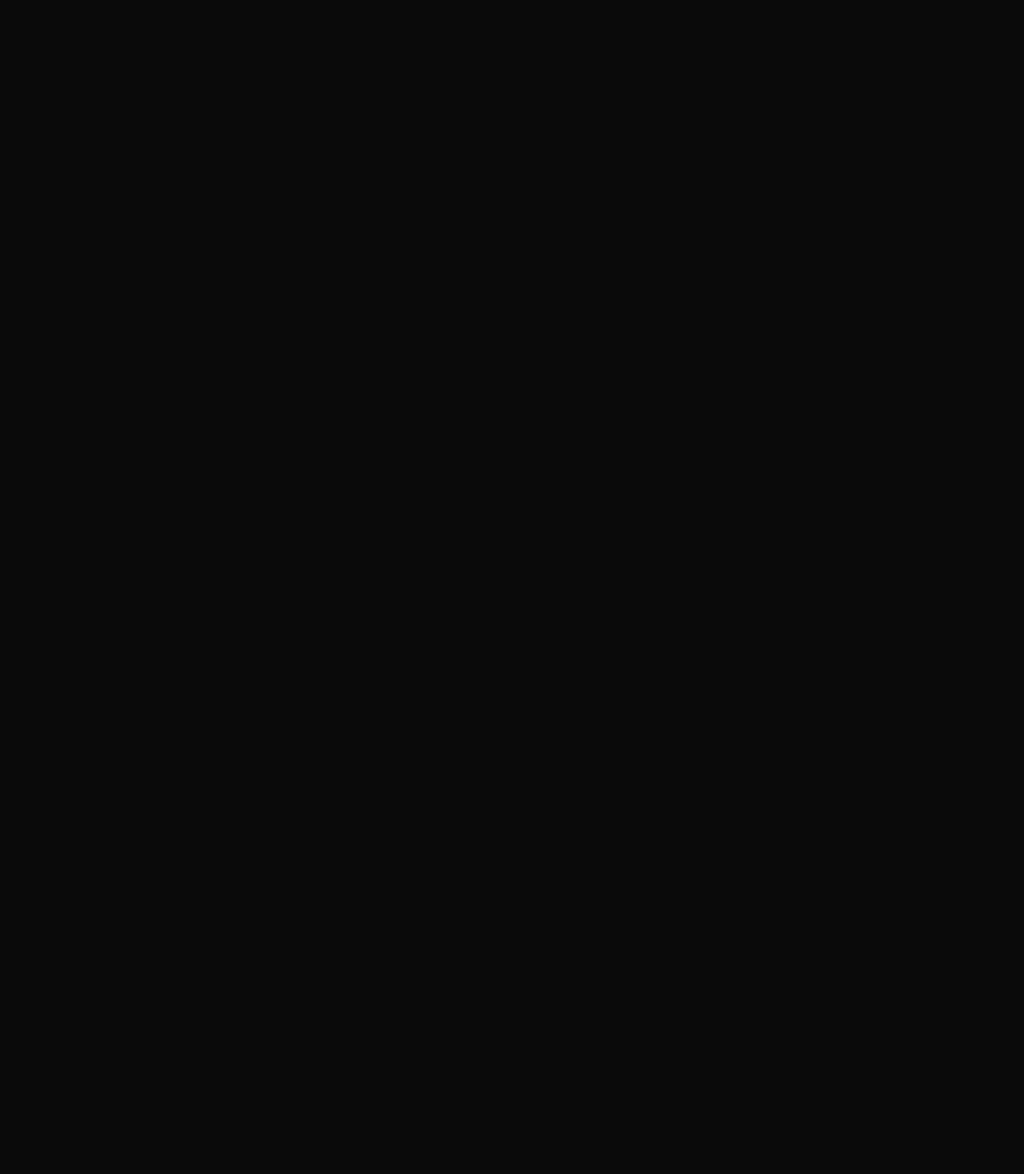
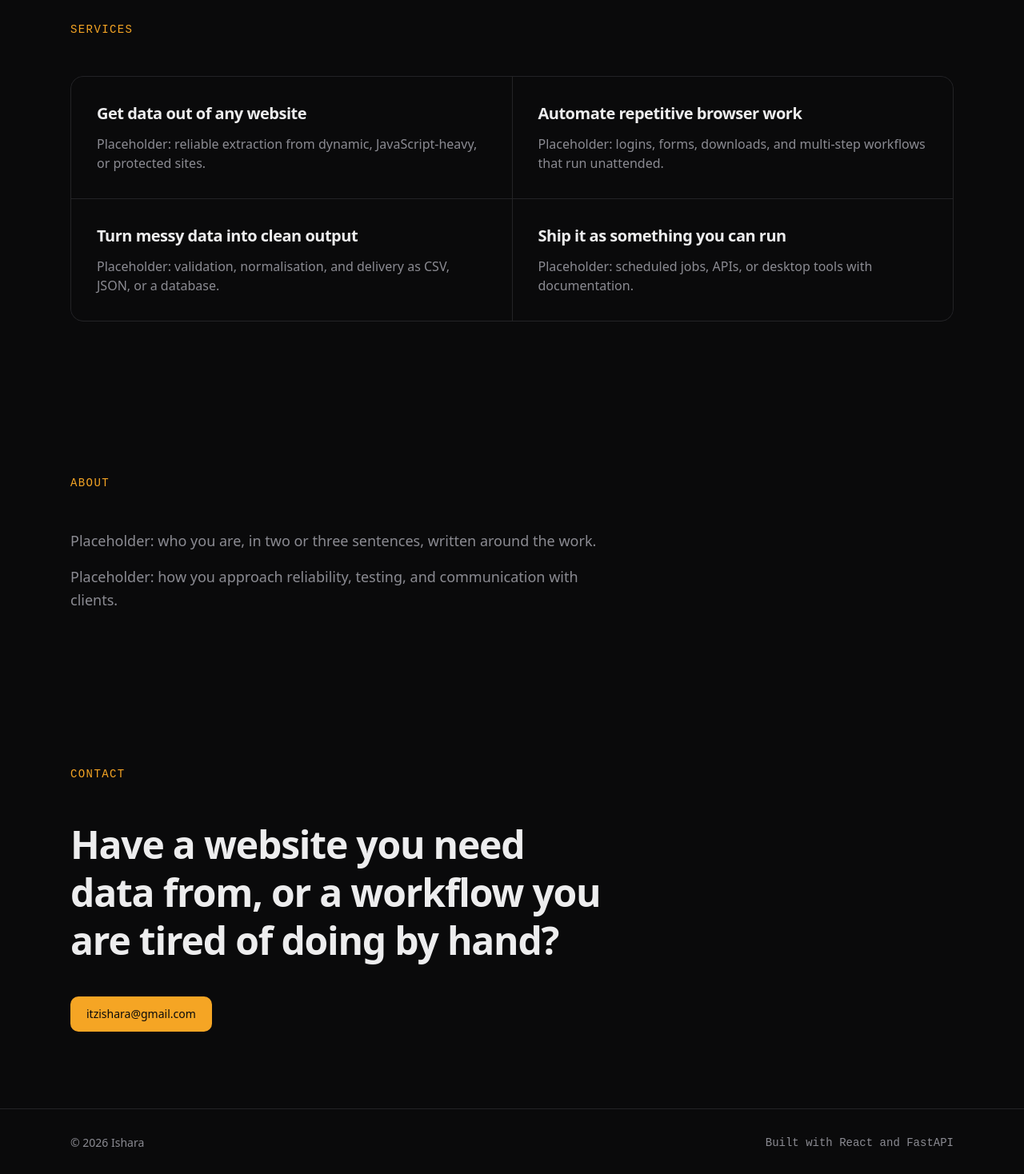
Before and after one commit to itz-QUiNN/portfolio, a React (Vite) app in the folder frontend/: page / in a window 1280 px wide. Shown: the part 1680-3148 px from the top of the page at 80% size. Before the commit the page ends 1611 px from the top, so only its background shows below. Built offline with nearby package versions, Linux system fonts and the light colour scheme.

Commit message:
feat(frontend): add services, about, contact, footer sections

```diff
--- /dev/null
+++ b/frontend/src/components/Footer.tsx
@@ -0,0 +1,10 @@
+export default function Footer() {
+  return (
+    <footer className="border-t border-line">
+      <div className="mx-auto flex max-w-6xl items-center justify-between px-6 py-8 text-sm text-muted">
+        <p>&copy; {new Date().getFullYear()} Ishara</p>
+        <p className="font-mono">Built with React and FastAPI</p>
+      </div>
+    </footer>
+  )
+}
--- /dev/null
+++ b/frontend/src/data/services.ts
@@ -0,0 +1,24 @@
+export interface Service {
+  title: string
+  description: string
+}
+
+// Placeholder copy. Replace once real projects are documented.
+export const services: Service[] = [
+  {
+    title: 'Get data out of any website',
+    description: 'Placeholder: reliable extraction from dynamic, JavaScript-heavy, or protected sites.',
+  },
+  {
+    title: 'Automate repetitive browser work',
+    description: 'Placeholder: logins, forms, downloads, and multi-step workflows that run unattended.',
+  },
+  {
+    title: 'Turn messy data into clean output',
+    description: 'Placeholder: validation, normalisation, and delivery as CSV, JSON, or a database.',
+  },
+  {
+    title: 'Ship it as something you can run',
+    description: 'Placeholder: scheduled jobs, APIs, or desktop tools with documentation.',
+  },
+]
--- a/frontend/src/pages/Home.tsx
+++ b/frontend/src/pages/Home.tsx
@@ -1,6 +1,10 @@
+import Footer from '../components/Footer'
 import Nav from '../components/Nav'
+import About from '../sections/About'
+import Contact from '../sections/Contact'
 import Hero from '../sections/Hero'
 import SelectedWork from '../sections/SelectedWork'
+import Services from '../sections/Services'
 
 export default function Home() {
   return (
@@ -9,7 +13,11 @@ export default function Home() {
       <main>
         <Hero />
         <SelectedWork />
+        <Services />
+        <About />
+        <Contact />
       </main>
+      <Footer />
     </>
   )
 }
--- /dev/null
+++ b/frontend/src/sections/About.tsx
@@ -0,0 +1,12 @@
+export default function About() {
+  return (
+    <section id="about" className="mx-auto max-w-6xl scroll-mt-16 px-6 py-24">
+      <h2 className="font-mono text-sm uppercase tracking-widest text-accent">About</h2>
+
+      <div className="mt-12 max-w-2xl space-y-4 text-lg leading-relaxed text-muted">
+        <p>Placeholder: who you are, in two or three sentences, written around the work.</p>
+        <p>Placeholder: how you approach reliability, testing, and communication with clients.</p>
+      </div>
+    </section>
+  )
+}
--- /dev/null
+++ b/frontend/src/sections/Contact.tsx
@@ -0,0 +1,20 @@
+const EMAIL = 'itzishara@gmail.com'
+
+export default function Contact() {
+  return (
+    <section id="contact" className="mx-auto max-w-6xl scroll-mt-16 px-6 py-24">
+      <h2 className="font-mono text-sm uppercase tracking-widest text-accent">Contact</h2>
+
+      <p className="mt-12 max-w-2xl text-4xl font-semibold leading-tight tracking-tight md:text-5xl">
+        Have a website you need data from, or a workflow you are tired of doing by hand?
+      </p>
+
+      <a
+        href={`mailto:${EMAIL}`}
+        className="mt-10 inline-block rounded-md bg-accent px-5 py-3 text-sm font-medium text-bg transition-opacity duration-(--motion-micro) hover:opacity-90"
+      >
+        {EMAIL}
+      </a>
+    </section>
+  )
+}
--- /dev/null
+++ b/frontend/src/sections/Services.tsx
@@ -0,0 +1,18 @@
+import { services } from '../data/services'
+
+export default function Services() {
+  return (
+    <section id="services" className="mx-auto max-w-6xl scroll-mt-16 px-6 py-24">
+      <h2 className="font-mono text-sm uppercase tracking-widest text-accent">Services</h2>
+
+      <ul className="mt-12 grid gap-px overflow-hidden rounded-lg border border-line bg-line md:grid-cols-2">
+        {services.map((service) => (
+          <li key={service.title} className="bg-bg p-8">
+            <h3 className="text-xl font-semibold tracking-tight">{service.title}</h3>
+            <p className="mt-3 text-muted">{service.description}</p>
+          </li>
+        ))}
+      </ul>
+    </section>
+  )
+}
```
